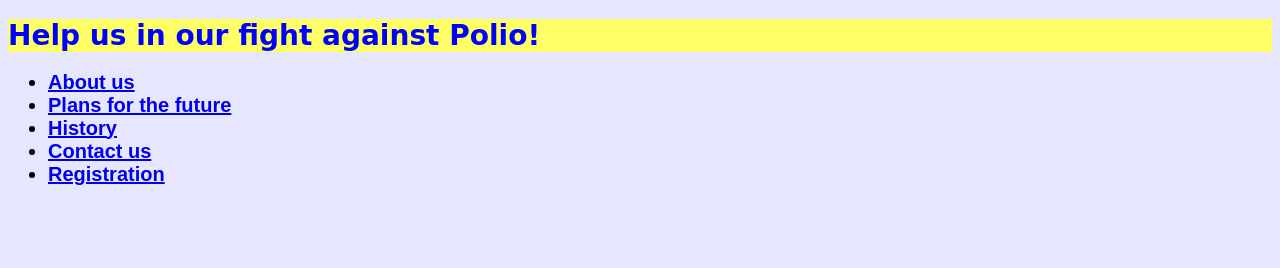
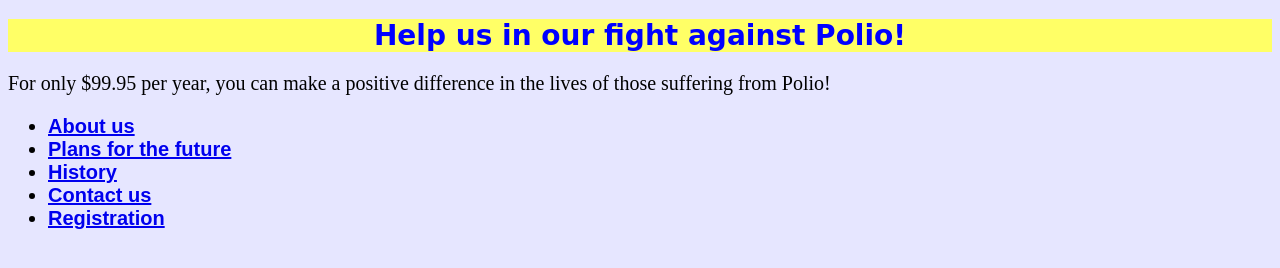
Before and after one commit to JakeCortez/websiteproject20140813, a plain HTML site: page index.html in a window 1280 px wide. Drawn offline with Linux system fonts and the light colour scheme.

Commit message:
changed stylesheet.css to be universal and gave index.css and internal stylesheet

```diff
--- a/index.html
+++ b/index.html
@@ -4,12 +4,26 @@
 
 <head>
     <link rel="stylesheet" type="text/css" href="stylesheet.css">
+    <style>
+       #index_head {
+        font-family: cursive;
+        font-size: 28px;
+        text-align: center;
+        color: blue;
+        background-color: #ffff66;
+       }
+       .index {
+    font-size: 20px;
+    font-family: sans-serif;
+    }
+    </style>
     <title>Homepage</title>
 </head>
 <body>
     <h1 id="index_head">
         Help us in our fight against Polio!
     </h1>
+    <p>For only $99.95 per year, you can make a positive difference in the lives of those suffering from Polio!</p>
     <ul>
     <strong>
         <li class="index">
--- a/stylesheet.css
+++ b/stylesheet.css
@@ -1,13 +1,4 @@
 body {
     background-color: #e6e6ff;
+    font-size: 20px;
 }
-.index {
-    font-size: 20px;
-    font-family: sans-serif;
-}
-#index_head {
-    font-family: cursive;
-    font-size: 28px;
-    color: blue;
-    background-color: #ffff66;
-}
```
Also changed, not shown: about.html (+1 -0 lines).
